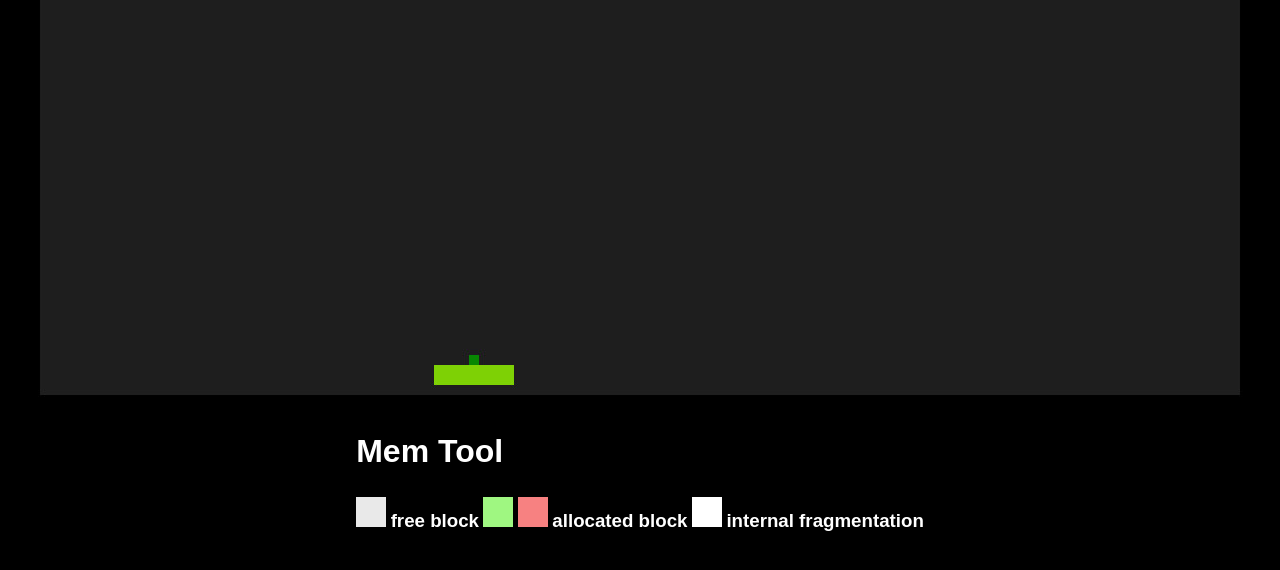
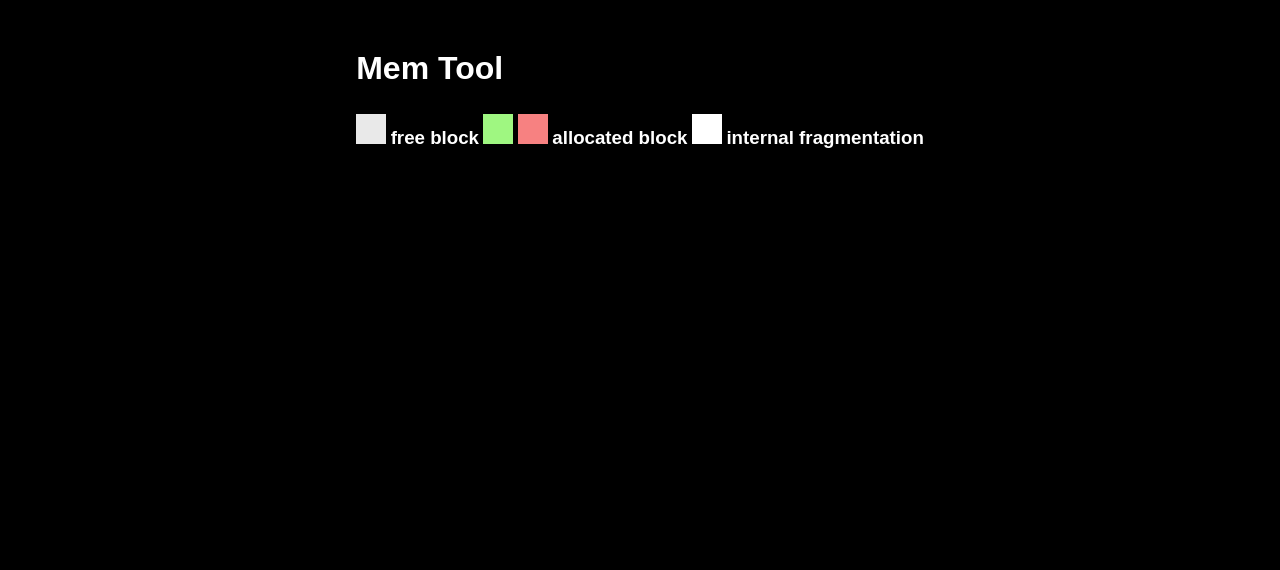
Before and after one commit to yiochen/MemVisual, a plain HTML site: page index.html in a window 1280 px wide. Drawn offline with nearby package versions, Linux system fonts and the light colour scheme.

Commit message:
take out preview image in html

```diff
--- a/index.html
+++ b/index.html
@@ -60,7 +60,6 @@
 
 <body>
     <!--    <div id="p5_loading" class="loadingclass">This could be some sweet graphics loading lots of bits.</div>-->
-    <img src="screenshot.jpg">
     <div class="legend">
         <h1>Mem Tool</h1>
         <div class="icon c1"></div>
```
